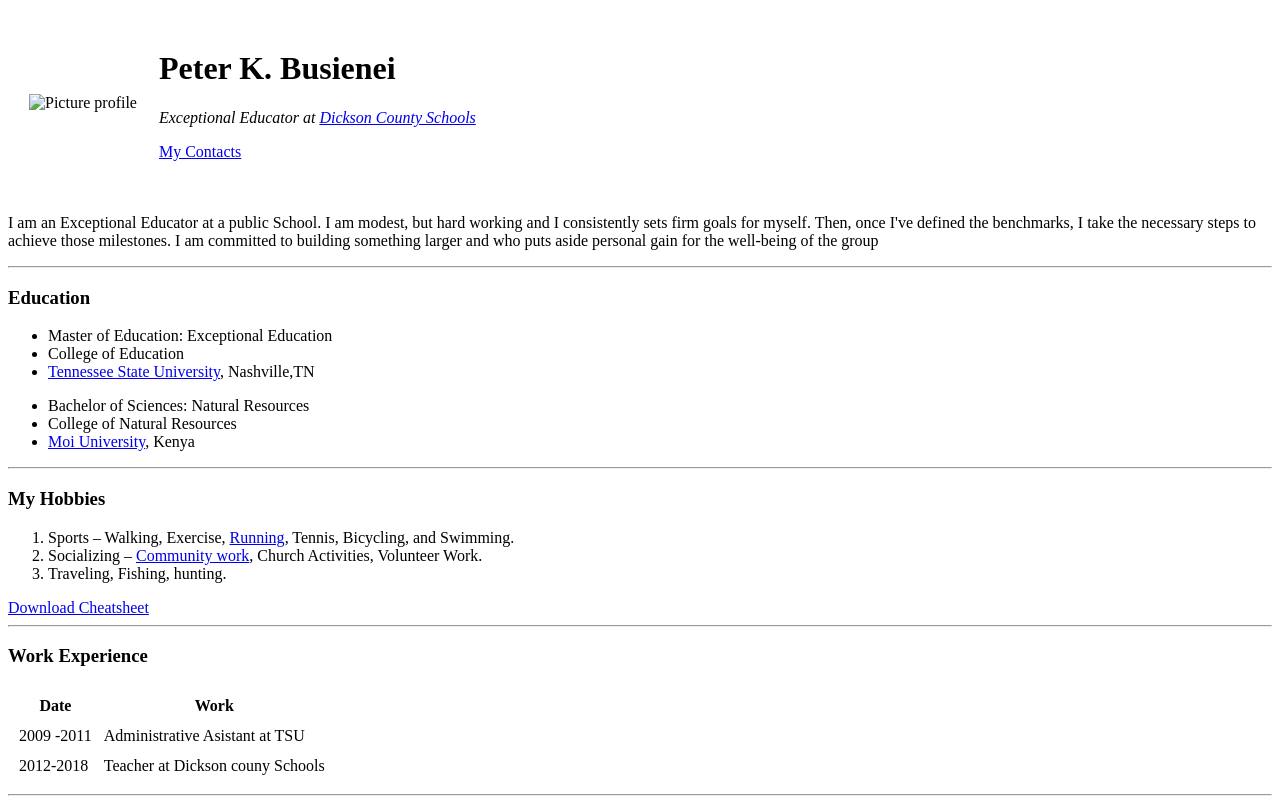
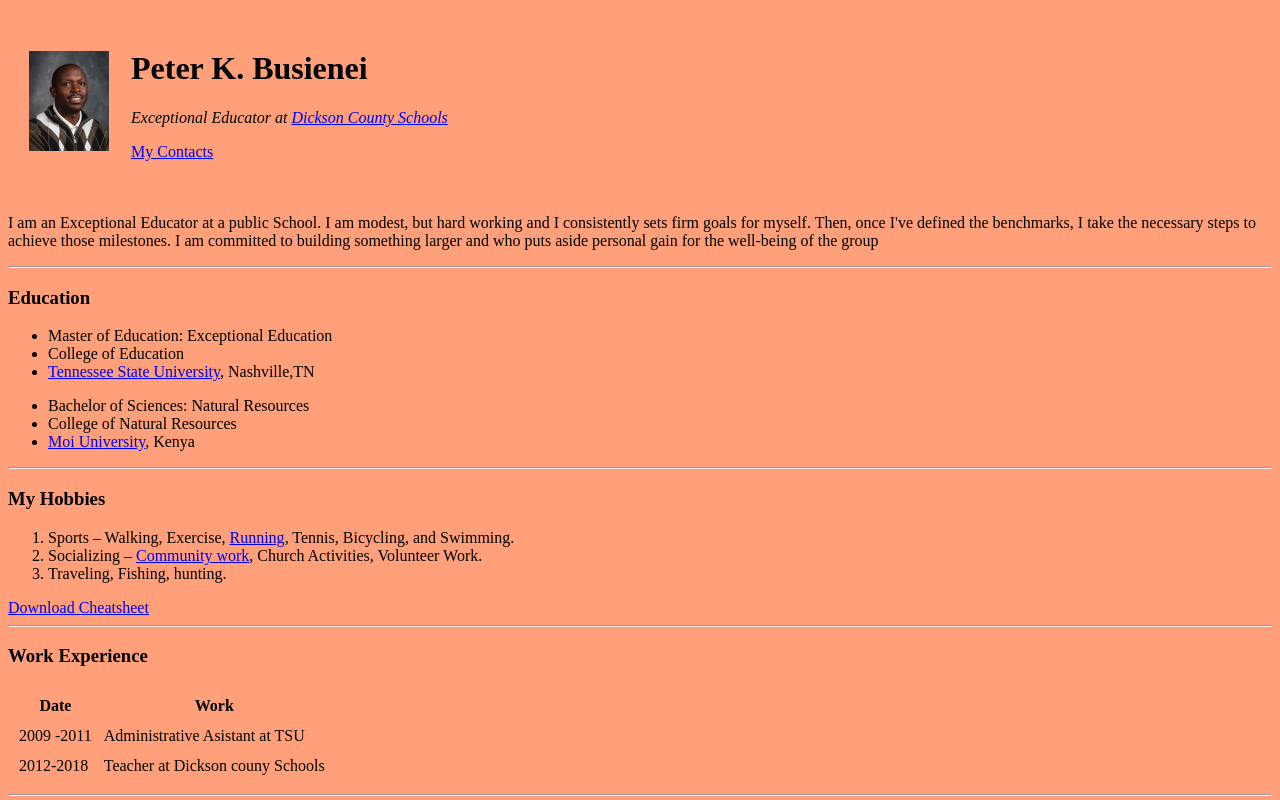
Before and after one commit to PBusienei/CV, a plain HTML site: page index.html in a window 1280 px wide. Shown: the top 800 px of the page. Drawn offline with Linux system fonts and the light colour scheme.

Commit message:
initial cv website file

```diff
--- a/index.html
+++ b/index.html
@@ -4,12 +4,17 @@
 <head>
   <meta charset="utf-8">
   <title>Peter's Personal Site</title>
+  <style>
+  body{background-color:lightsalmon }
+  img{height: 100px}
+
+  </style>
 </head>
 
 <body>
   <table cellspacing="20">
     <tr>
-      <td> <img src="Peter.jpg" alt="Picture profile"></td>
+      <td> <img src="Busienei_Peter_92.jpg" alt="Picture profile"></td>
       <td>
         <h1> Peter K. Busienei</h1>
         <p><em>Exceptional Educator at <a href="http://www.dcstn.org/">Dickson County Schools</a></em></p>
```
